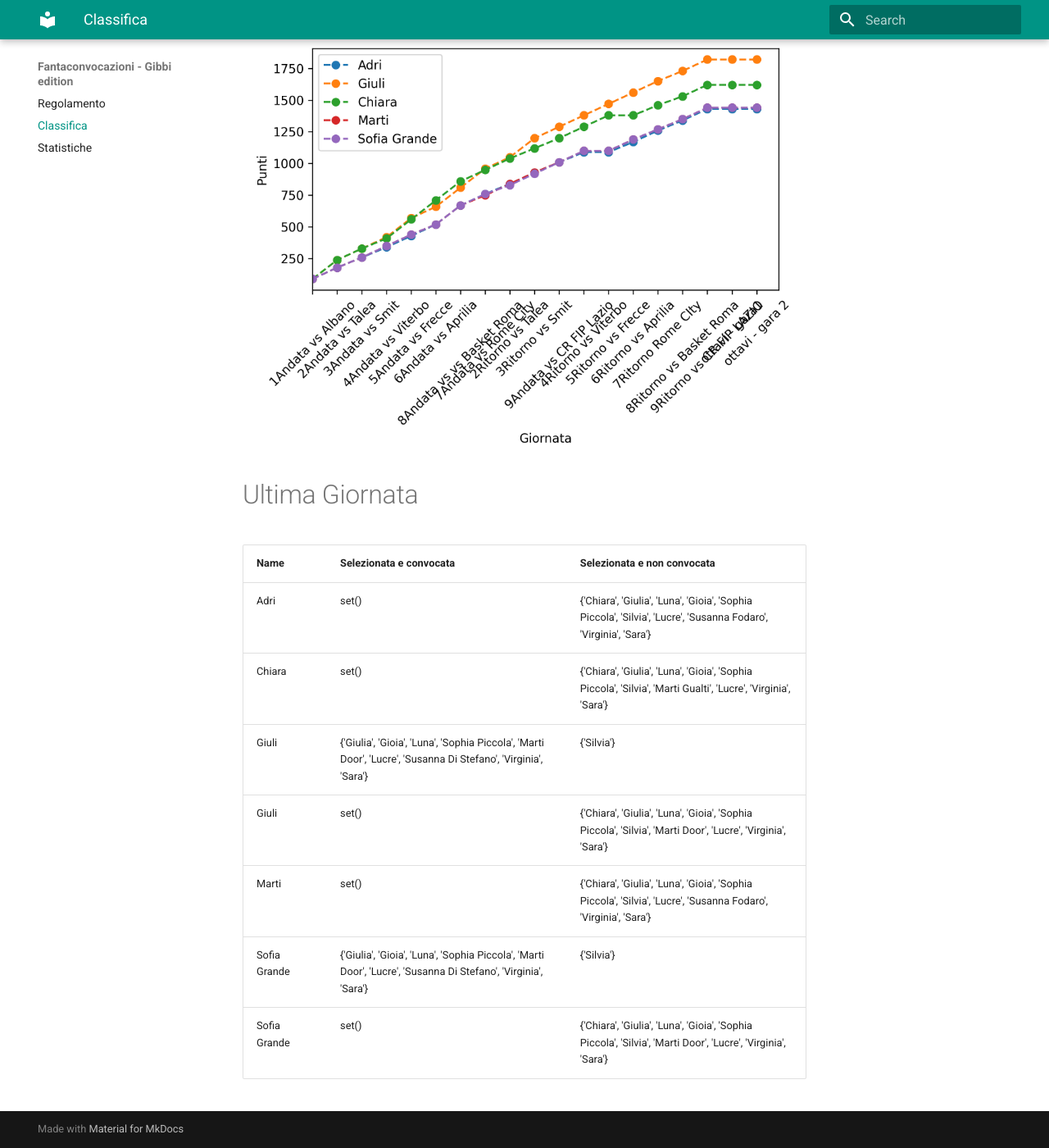
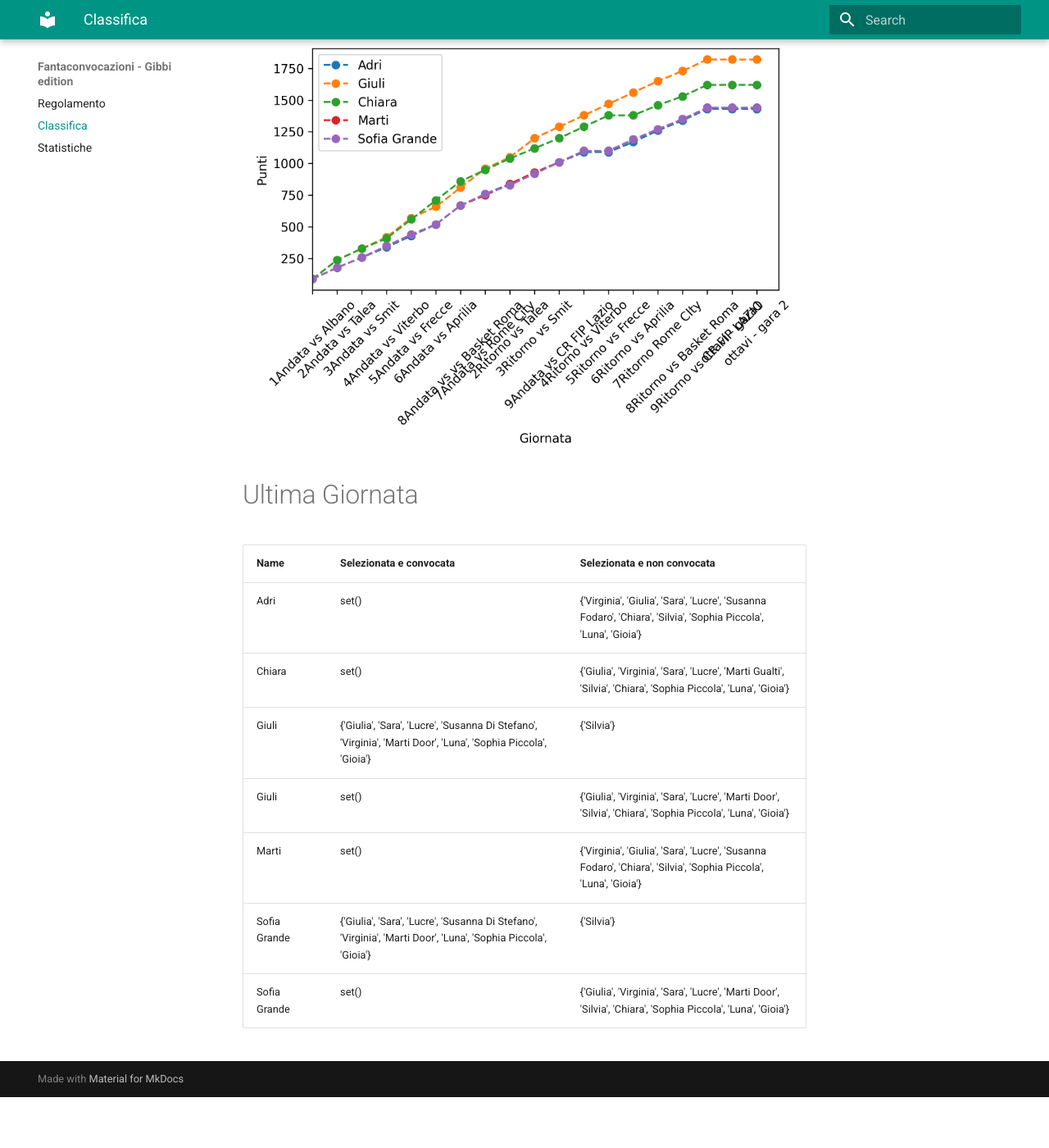
Before and after one commit to martinig94/fantagibbi, an MkDocs documentation site: the page built from docs/Classifica.md, in a window 1280 px wide and 1400 px high, scrolled down 565 px. Shown: the whole window at 82% size. Built offline with MkDocs 1.6.1 and Material for MkDocs 9.7.7, drawn with Linux system fonts in a browser that asks for light colours; after the commit the page ends 1903 px from its top, so only the background shows below that.

Commit message:
Auto-update from main.py

```diff
--- a/docs/Classifica.md
+++ b/docs/Classifica.md
@@ -18,11 +18,11 @@
 <!-- START_TABLE CORRECT -->
 | Name         | Selezionata e convocata                                                                                        | Selezionata e non convocata                                                                                      |
 |:-------------|:---------------------------------------------------------------------------------------------------------------|:-----------------------------------------------------------------------------------------------------------------|
-| Adri         | set()                                                                                                          | {'Chiara', 'Giulia', 'Luna', 'Gioia', 'Sophia Piccola', 'Silvia', 'Lucre', 'Susanna Fodaro', 'Virginia', 'Sara'} |
-| Chiara       | set()                                                                                                          | {'Chiara', 'Giulia', 'Luna', 'Gioia', 'Sophia Piccola', 'Silvia', 'Marti Gualti', 'Lucre', 'Virginia', 'Sara'}   |
-| Giuli        | {'Giulia', 'Gioia', 'Luna', 'Sophia Piccola', 'Marti Door', 'Lucre', 'Susanna Di Stefano', 'Virginia', 'Sara'} | {'Silvia'}                                                                                                       |
-| Giuli        | set()                                                                                                          | {'Chiara', 'Giulia', 'Luna', 'Gioia', 'Sophia Piccola', 'Silvia', 'Marti Door', 'Lucre', 'Virginia', 'Sara'}     |
-| Marti        | set()                                                                                                          | {'Chiara', 'Giulia', 'Luna', 'Gioia', 'Sophia Piccola', 'Silvia', 'Lucre', 'Susanna Fodaro', 'Virginia', 'Sara'} |
-| Sofia Grande | {'Giulia', 'Gioia', 'Luna', 'Sophia Piccola', 'Marti Door', 'Lucre', 'Susanna Di Stefano', 'Virginia', 'Sara'} | {'Silvia'}                                                                                                       |
-| Sofia Grande | set()                                                                                                          | {'Chiara', 'Giulia', 'Luna', 'Gioia', 'Sophia Piccola', 'Silvia', 'Marti Door', 'Lucre', 'Virginia', 'Sara'}     |
+| Adri         | set()                                                                                                          | {'Virginia', 'Giulia', 'Sara', 'Lucre', 'Susanna Fodaro', 'Chiara', 'Silvia', 'Sophia Piccola', 'Luna', 'Gioia'} |
+| Chiara       | set()                                                                                                          | {'Giulia', 'Virginia', 'Sara', 'Lucre', 'Marti Gualti', 'Silvia', 'Chiara', 'Sophia Piccola', 'Luna', 'Gioia'}   |
+| Giuli        | {'Giulia', 'Sara', 'Lucre', 'Susanna Di Stefano', 'Virginia', 'Marti Door', 'Luna', 'Sophia Piccola', 'Gioia'} | {'Silvia'}                                                                                                       |
+| Giuli        | set()                                                                                                          | {'Giulia', 'Virginia', 'Sara', 'Lucre', 'Marti Door', 'Silvia', 'Chiara', 'Sophia Piccola', 'Luna', 'Gioia'}     |
+| Marti        | set()                                                                                                          | {'Virginia', 'Giulia', 'Sara', 'Lucre', 'Susanna Fodaro', 'Chiara', 'Silvia', 'Sophia Piccola', 'Luna', 'Gioia'} |
+| Sofia Grande | {'Giulia', 'Sara', 'Lucre', 'Susanna Di Stefano', 'Virginia', 'Marti Door', 'Luna', 'Sophia Piccola', 'Gioia'} | {'Silvia'}                                                                                                       |
+| Sofia Grande | set()                                                                                                          | {'Giulia', 'Virginia', 'Sara', 'Lucre', 'Marti Door', 'Silvia', 'Chiara', 'Sophia Piccola', 'Luna', 'Gioia'}     |
 <!-- END_TABLE CORRECT -->
```
